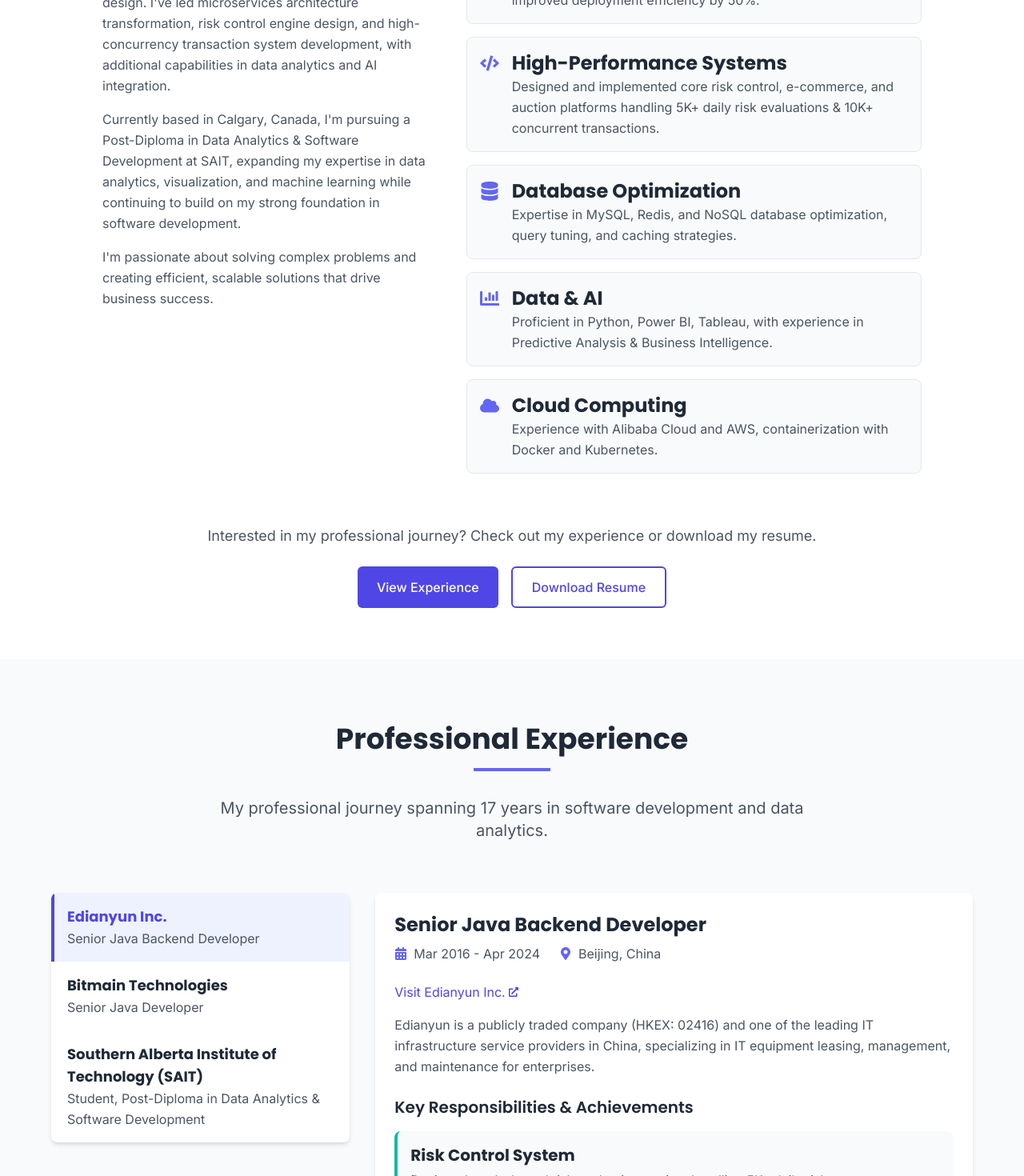
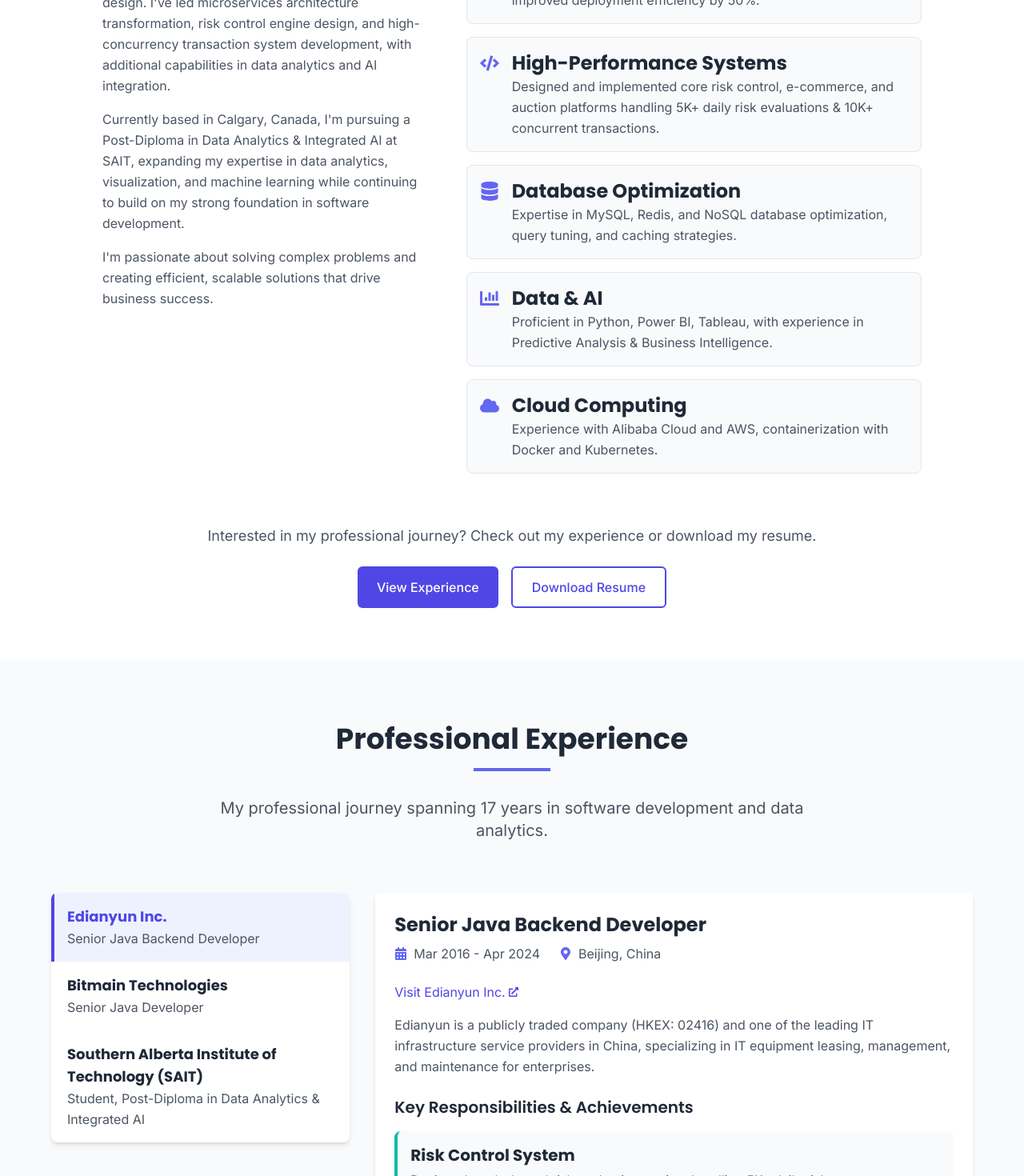
Before and after one commit to DISSIDIA-986/portfolio, a React (Create React App) app: page / in a window 1280 px wide. Shown: the part 1080-2550 px from the top of the page at 80% size. Built offline with nearby package versions, Linux system fonts and the light colour scheme.

Commit message:
Update educational program details in About section and experiences data to reflect current focus on Integrated AI

```diff
--- a/src/components/sections/About.jsx
+++ b/src/components/sections/About.jsx
@@ -87,7 +87,7 @@ const About = () => {
                 design, and high-concurrency transaction system development, with additional capabilities in data analytics and AI integration.
               </p>
               <p className="mb-4 text-gray-600">
-                Currently based in Calgary, Canada, I'm pursuing a Post-Diploma in Data Analytics & Software Development at SAIT, expanding
+                Currently based in Calgary, Canada, I'm pursuing a Post-Diploma in Data Analytics & Integrated AI at SAIT, expanding
                 my expertise in data analytics, visualization, and machine learning while continuing to build on my strong foundation in software development.
               </p>
               <p className="text-gray-600">
--- a/src/data/experiences.js
+++ b/src/data/experiences.js
@@ -54,7 +54,7 @@ const experiences = [
     {
       id: 3,
       company: "Southern Alberta Institute of Technology (SAIT)",
-      position: "Student, Post-Diploma in Data Analytics & Software Development",
+      position: "Student, Post-Diploma in Data Analytics & Integrated AI",
       location: "Calgary, Canada",
       period: "Sep 2024 - Apr 2025",
       description: "Enhancing skills in data analytics and modern software development methodologies.",
```
